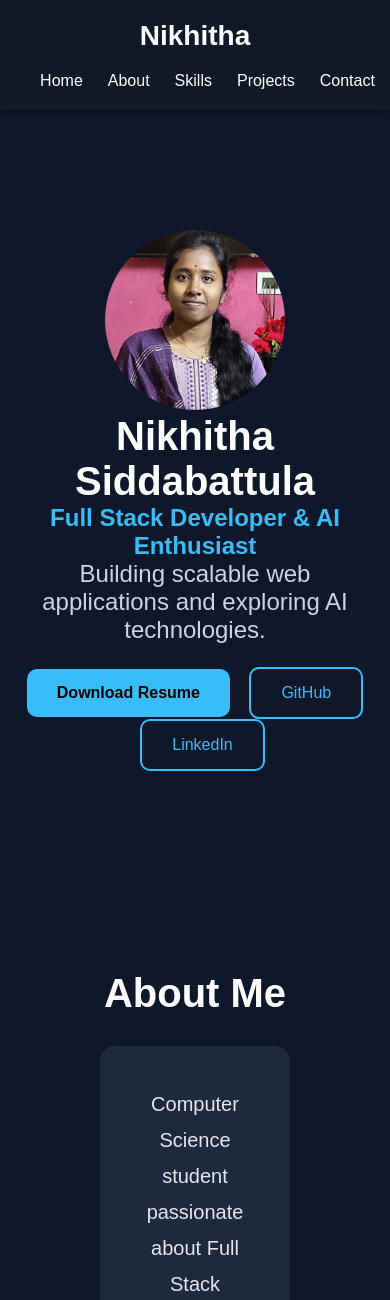
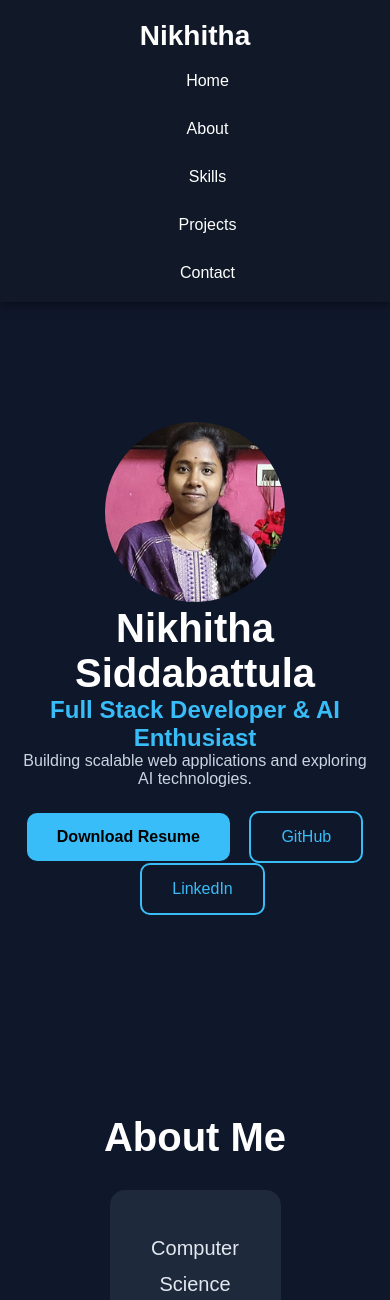
Before and after one commit to nikhitha2812/PersonalPortfolio, a Flask app: page / in a window 390 px wide; the page is wider, and only the part inside the window is pictured. Shown: the top 1300 px of that part. Run offline with Flask 3, Linux system fonts and the light colour scheme.

Commit message:
Added mobile responsiveness

```diff
--- a/static/css/style.css
+++ b/static/css/style.css
@@ -485,3 +485,70 @@ html{
     border-radius:20px;
     margin:5px;
 }
+
+/* Mobile Responsive */
+@media screen and (max-width: 768px) {
+
+    .navbar {
+        flex-direction: column;
+        padding: 15px;
+    }
+
+  .nav-links{
+    display:flex;
+    gap:30px;
+}
+    @media(max-width:768px){
+    .nav-links{
+        flex-direction:column;
+        align-items:center;
+    }
+}
+
+    .hero h1 {
+        font-size: 2.5rem;
+    }
+
+    .hero p {
+        font-size: 1rem;
+    }
+
+    .about-card,
+    .experience-card,
+    .project-card,
+    .certificate-card {
+        width: 90%;
+        margin: auto;
+    }
+
+    .skills-grid,
+    .projects-grid,
+    .certificates-grid {
+        display:grid;
+        grid-template-columns:repeat(auto-fit,minmax(250px,1fr));
+        gap:20px;
+    }
+
+    .experience-container{
+    display:flex;
+    justify-content:space-between;
+    align-items:center;
+    gap:40px;
+}
+
+@media(max-width:768px){
+    .experience-container{
+        flex-direction:column;
+        text-align:center;
+    }
+
+    .experience-image img{
+        width:100%;
+        max-width:300px;
+    }
+}
+    .btn-container {
+        flex-direction: column;
+        gap: 10px;
+    }
+}
--- a/templates/index.html
+++ b/templates/index.html
@@ -1,6 +1,7 @@
 <!DOCTYPE html>
 <html>
 <head>
+    <meta name="viewport" content="width=device-width, initial-scale=1.0">
     <title>Nikhitha Portfolio</title>
 
     <link rel="stylesheet"
@@ -13,7 +14,7 @@
     <nav>
         <div class="logo">Nikhitha</div>
 
-        <ul>
+        <ul class="nav-links">
             <li><a href="#">Home</a></li>
             <li><a href="#about">About</a></li>
             <li><a href="#skills">Skills</a></li>
```
